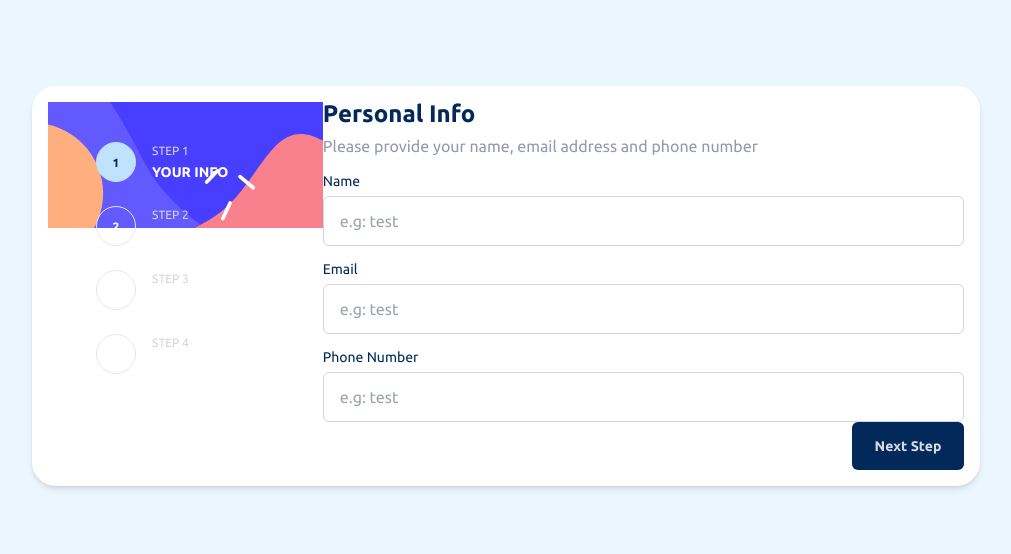
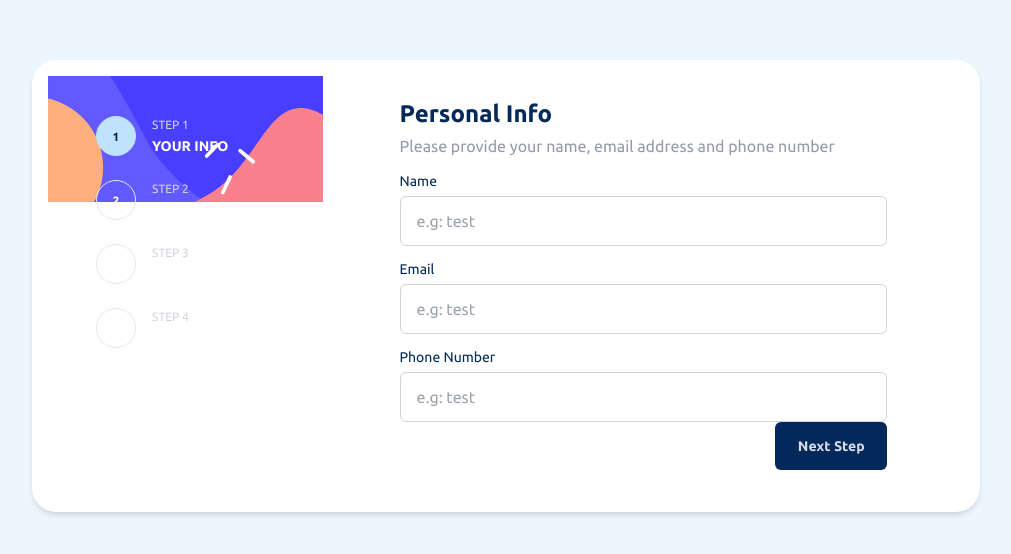
Before and after one commit to Maikolrm/react-multi-steps-form, a React (Vite) app: page / in a window 1280 px wide. Shown: the part 114-668 px from the top of the page, without its empty margins (134-1145 px from the left). Built offline with nearby package versions, Linux system fonts and the light colour scheme.

Commit message:
Project - App - adding media rules to StepsForm container

```diff
--- a/src/App.jsx
+++ b/src/App.jsx
@@ -50,7 +50,7 @@ function App() {
             <img src="/sidebar-mobile.svg" alt="sidebar background" className="sidebar block w-full" />
             <StepsSelector />
           </Container>
-          <Container styles="relative flex flex-col flex-1 p-4 pt-0 lg:p-0">
+          <Container styles="relative flex flex-col flex-1 p-4 pt-0 lg:px-[6vw] lg:py-[2vw] lg:flex">
             <StepsForm />
             <Container styles="flex justify-between mt-auto">
               <Button styles={`text-cool-gray ${state.currentStep ? "" : "invisible"}`} name="go back" action="prev" />
```
